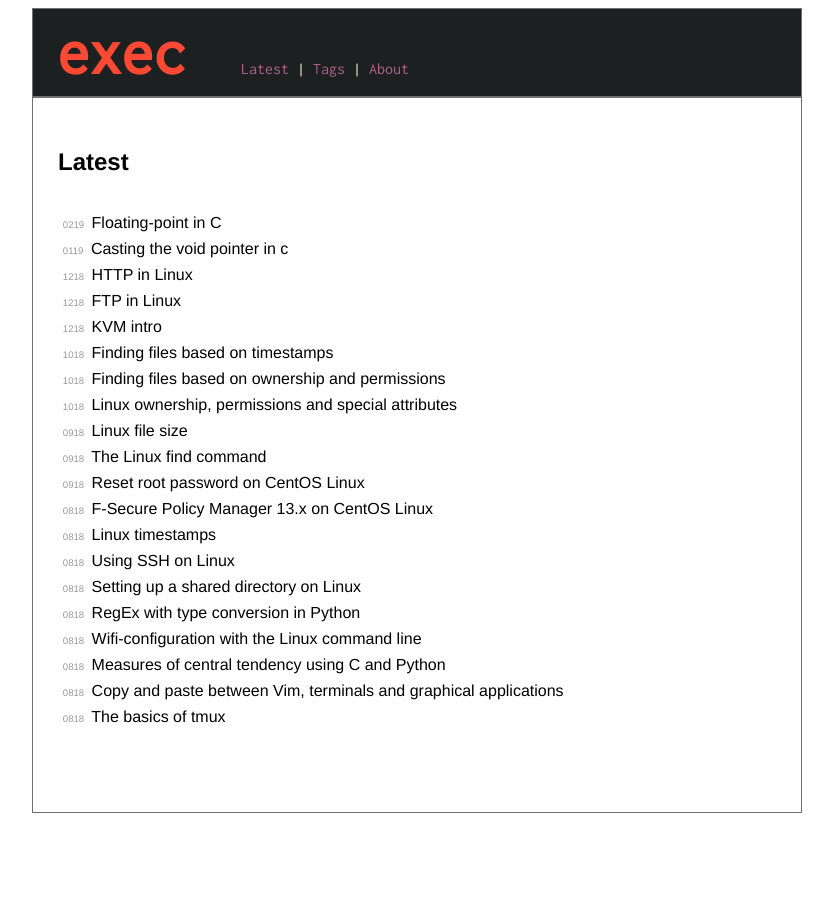
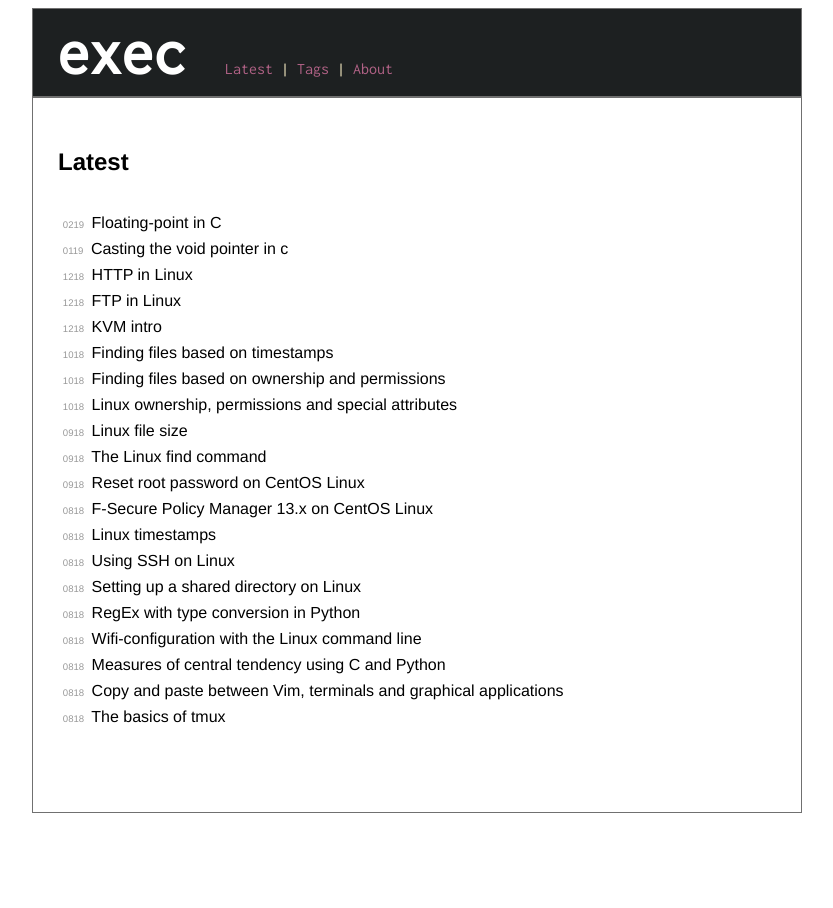
Before and after one commit to execas/execas.github.io, a Jekyll site: the page built from index.html, in a window 1280 px wide. Shown: the whole page, without its empty margins (223-1056 px from the left). Built offline with Jekyll 4.4.1, drawn with Linux system fonts in a browser that asks for light colours.

Commit message:
Update execas.css

```diff
--- a/css/execas.css
+++ b/css/execas.css
@@ -128,8 +128,8 @@ p {
 
 .header h1 {
      font-size: 4rem;
-     margin-right: 3rem;
-     color: #fb4934;
+     margin-right: 2rem;
+     color: #ffffff;
      display: inline;
      margin-top: 0px;
      margin-bottom:0px;
```
